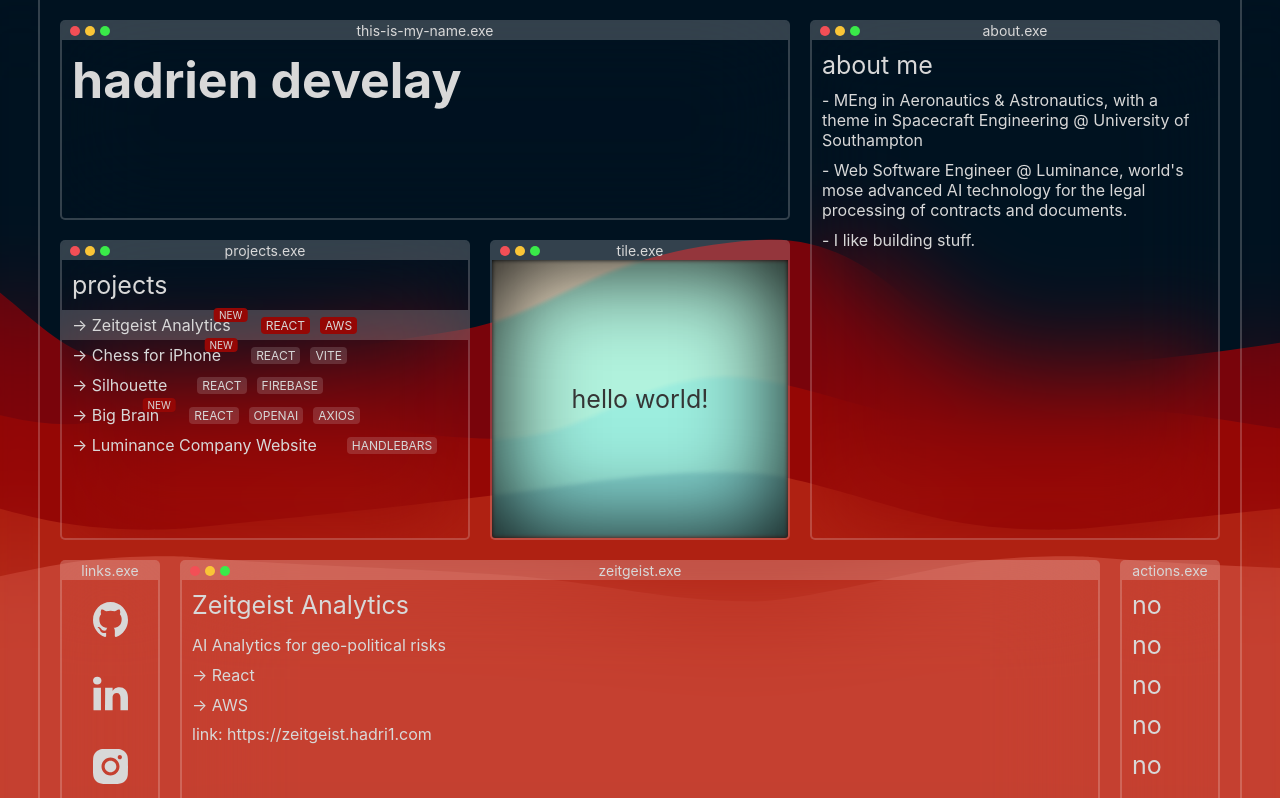
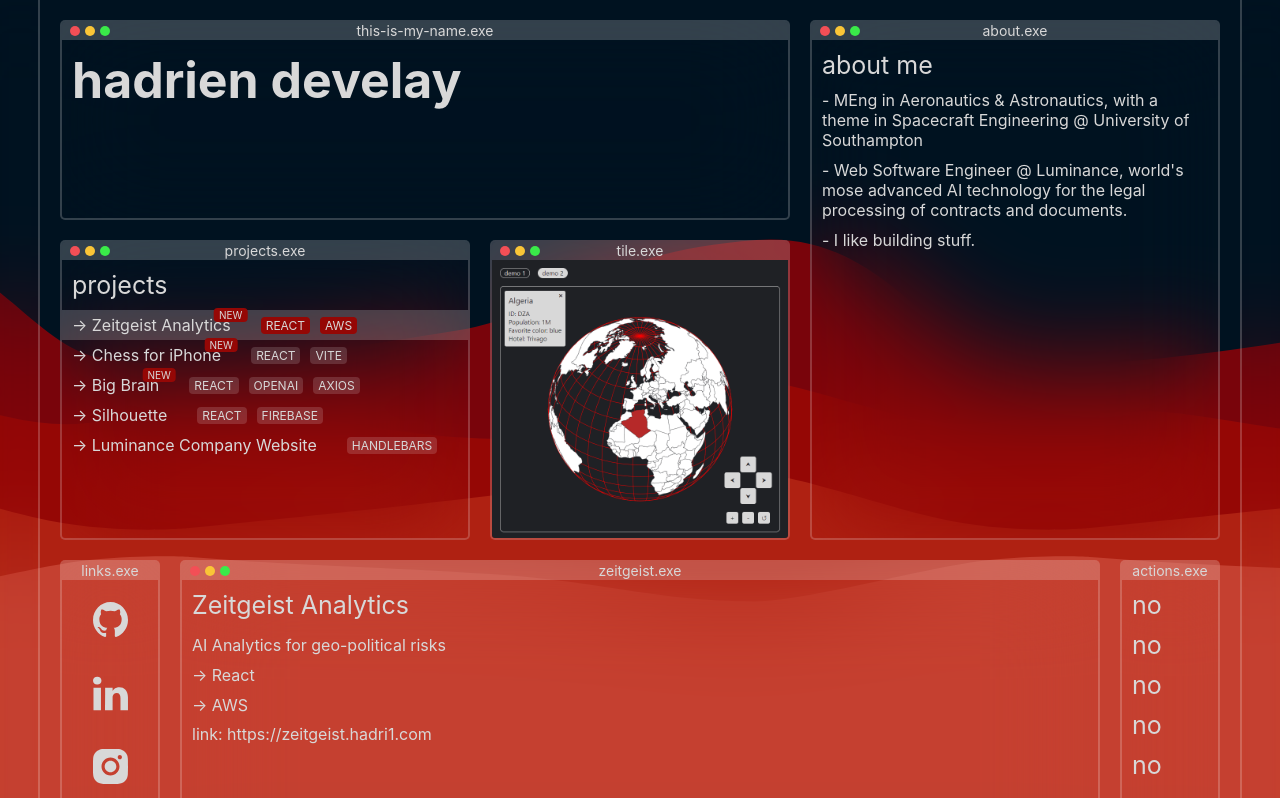
Before and after one commit to stecfrit/hadri1.com, a React (Vite) app: page / in a window 1280 px wide. Shown: the top 798 px of the page. Built offline with nearby package versions, Linux system fonts and the light colour scheme.

Commit message:
added projects images to tile

```diff
--- a/src/App.jsx
+++ b/src/App.jsx
@@ -8,6 +8,9 @@ import projects from "./projects.json";
 function App() {
     // useStates
     const [selectedProj, setSelectedProj] = useState(0);
+    const [tileMode, setTileMode] = useState("projects");
+
+    console.log(tileMode);
 
     // return (
     //   <div id="main">
@@ -46,7 +49,13 @@ function App() {
                 title={projects[selectedProj].moniker}
             />
             <Window idProp={"links"} hideButtons={true} />
-      <Window idProp={"tile"} />
+            <Window
+                idProp={"tile"}
+                projects={projects}
+                selectedProj={selectedProj}
+                tileMode={tileMode}
+                setTileMode={setTileMode}
+            />
             <Window idProp={"buttons"} hideButtons={true} title={"actions"} />
             <div className="hider left"></div>
             <div className="hider right"></div>
--- a/src/components/Tile.jsx
+++ b/src/components/Tile.jsx
@@ -1,11 +1,29 @@
-import React from "react";
+import React, { useState } from "react";
 
-function Tile() {
-  return (
-    <>
-      <h2>hello world!</h2>
-    </>
-  );
+function Tile({ projects, selectedProj, tileMode, setTileMode }) {
+    console.log(tileMode);
+    switch (tileMode) {
+        case "hello":
+            return (
+                <>
+                    <h2 className="hello">hello world!</h2>
+                </>
+            );
+        case "projects":
+            return (
+                <>
+                    <img
+                        className="project-image"
+                        src={
+                            "./projects/" + projects[selectedProj].preview_image
+                        }
+                        alt="project image"
+                    />
+                </>
+            );
+        default:
+            return;
+    }
 }
 
 export default Tile;
--- a/src/components/Window.jsx
+++ b/src/components/Window.jsx
@@ -10,12 +10,14 @@ import Links from "./Links";
 import Buttons from "./Buttons";
 
 function Window({
-  idProp: idProp,
-  projects: projects,
-  selectedProj: selectedProj,
-  setSelectedProj: setSelectedProj,
-  hideButtons: hideButtons,
-  title: title,
+    idProp,
+    projects,
+    selectedProj,
+    setSelectedProj,
+    hideButtons,
+    title,
+    tileMode,
+    setTileMode,
 }) {
     // Which Window to open
     let content;
@@ -45,7 +47,14 @@ function Window({
             );
             break;
         case "tile":
-      content = <Tile />;
+            content = (
+                <Tile
+                    projects={projects}
+                    selectedProj={selectedProj}
+                    tileMode={tileMode}
+                    setTileMode={setTileMode}
+                />
+            );
             break;
         case "buttons":
             content = <Buttons />;
--- a/src/projects.json
+++ b/src/projects.json
@@ -5,6 +5,7 @@
         "description": "AI Analytics for geo-political risks",
         "tech": ["React", "AWS"],
         "link": "https://zeitgeist.hadri1.com",
+        "preview_image": "zeitgeist.png",
         "new": true
     },
     {
@@ -16,20 +17,21 @@
         "new": true
     },
     {
-        "name": "Silhouette",
-        "moniker": "silhouette",
-        "description": "Anonymous real-time chat app.",
-        "tech": ["React", "Firebase"],
-        "link": "https://stecfrit.com",
-        "new": false
-    },
-    {
         "name": "Big Brain",
         "moniker": "big-brain",
         "description": "AI text-completion app, with customizable settings, using OpenAI's API.",
         "tech": ["React", "OpenAI", "Axios"],
         "link": "https://brain.hadri1.com",
+        "preview_image": "brain.png",
         "new": true
+    },
+    {
+        "name": "Silhouette",
+        "moniker": "silhouette",
+        "description": "Anonymous real-time chat app.",
+        "tech": ["React", "Firebase"],
+        "link": "https://chat.hadri1.com",
+        "new": false
     },
     {
         "name": "Luminance Company Website",
--- a/src/styles/links.scss
+++ b/src/styles/links.scss
@@ -2,6 +2,9 @@
     .body {
         justify-content: space-around;
         align-items: center;
+        @media only screen and (max-width: 768px) {
+            flex-direction: row;
+        }
     }
     a {
         width: 3.5rem;
--- a/src/styles/tile.scss
+++ b/src/styles/tile.scss
@@ -1,5 +1,5 @@
 #tile {
-  .container {
+    &:has(.hello) .container {
         backdrop-filter: none !important;
         -webkit-backdrop-filter: none !important;
         overflow: hidden;
@@ -16,18 +16,27 @@
             box-shadow: inset 0px 0px 100px 0px rgb(0, 0, 0);
 
             backdrop-filter: blur(2px) invert(80%) contrast(150%) sepia(30%);
-      -webkit-backdrop-filter: blur(2px) invert(80%) contrast(150%) sepia(30%);
+            -webkit-backdrop-filter: blur(2px) invert(80%) contrast(150%)
+                sepia(30%);
             transition: all 0.2s;
         }
     }
-  &.minimized {
+    &:has(.hello).minimized {
         .container .body {
             -webkit-box-shadow: inset 0px 0px 0px 0px rgb(0, 0, 0);
             -moz-box-shadow: inset 0px 0px 0px 0px rgb(0, 0, 0);
             box-shadow: inset 0px 0px 0px 0px rgb(0, 0, 0);
 
             backdrop-filter: blur(0px) invert(0%) contrast(100%) sepia(0%) !important;
-      -webkit-backdrop-filter: blur0(0px) invert(0%) contrast(100%) sepia(0%) !important;
+            -webkit-backdrop-filter: blur0(0px) invert(0%) contrast(100%)
+                sepia(0%) !important;
+        }
+    }
+
+    &:has(.project-image) {
+        .body {
+            padding: 0;
+            overflow: hidden;
         }
     }
 }
```
Also changed, not shown: public/projects/brain.png (added), public/projects/zeitgeist.png (added). Lines whose indentation alone changed are shown as unchanged.
